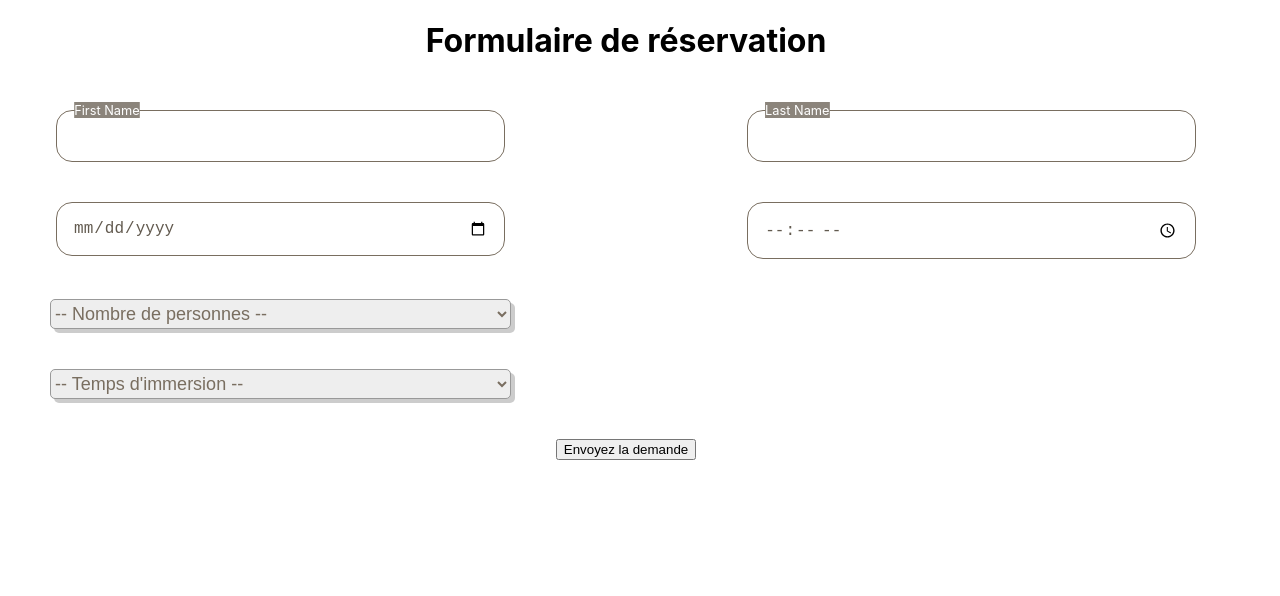
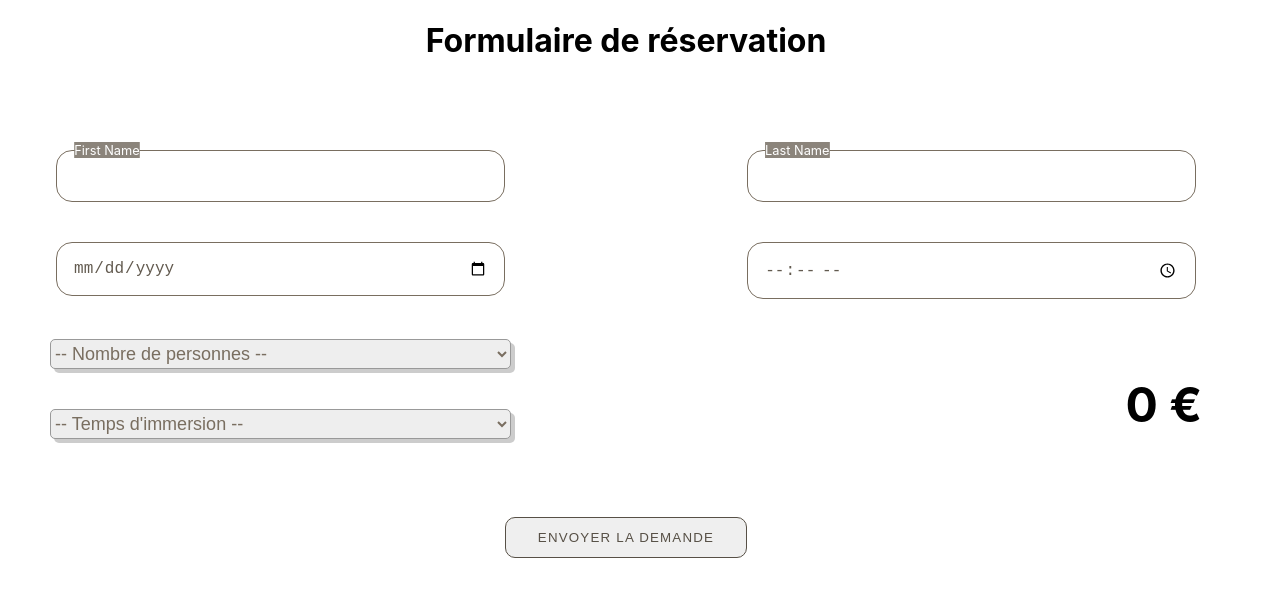
Before and after one commit to russenbissemo/hackakingtimevr, a React (Create React App) app: page / in a window 1280 px wide. Shown: the top 596 px of the page. Built offline with nearby package versions, Linux system fonts and the light colour scheme.

Commit message:
formulaire de réservation et devis

```diff
--- /dev/null
+++ b/src/Components/Formulaire/FonctionDevis/DevisPersonnalise.jsx
@@ -0,0 +1,65 @@
+const DevisPersonnalise = [
+    {
+        id: 1,
+        nombrePersonnes: "1",
+        prix: 24,
+        tempsImmersion: "45",
+    },
+    {
+        id: 2,
+        nombrePersonnes: "2",
+        prix: 48,
+        tempsImmersion: "45",
+    },
+    {
+        id: 3,
+        nombrePersonnes: "3",
+        prix: 72,
+        tempsImmersion: "45",
+    },
+    {
+        id: 4,
+        nombrePersonnes: "4",
+        prix: 96,
+        tempsImmersion: "45",
+    },
+    {
+        id: 5,
+        nombrePersonnes: "5",
+        prix: 120,
+        tempsImmersion: "45",
+    },
+    {
+        id: 6,
+        nombrePersonnes: "6",
+        prix: 144,
+        tempsImmersion: "45",
+    },
+    {
+        id: 7,
+        nombrePersonnes: "7",
+        prix: 168,
+        tempsImmersion: "45",
+
+    },
+    {
+        id: 8,
+        nombrePersonnes: "8",
+        prix: 192,
+        tempsImmersion: "45",
+    },
+    {
+        id: 9,
+        nombrePersonnes: "9",
+        prix: 216,
+        tempsImmersion: "45",
+    },
+    {
+        id: 10,
+        nombrePersonnes: "10",
+        prix: 240,
+        tempsImmersion: "45",
+    },
+]
+
+export default DevisPersonnalise;
--- /dev/null
+++ b/src/Components/Formulaire/FonctionDevis/FonctionDevis.jsx
@@ -0,0 +1,14 @@
+// import { useState, useEffect } from "react";
+
+export default function FonctionDevis({ devisPrice }){
+    if(devisPrice === "titleSelect"){
+        return (
+        <div className="noPrice">
+            <h1>----€</h1>
+            </div>
+        )
+    }
+    return(
+<h1>{`${devisPrice * 24} €`}</h1>
+ )
+}
--- a/src/Components/Formulaire/FormulaireReservation/FormulaireReservation.css
+++ b/src/Components/Formulaire/FormulaireReservation/FormulaireReservation.css
@@ -7,7 +7,7 @@
 .titreFormulaireReservation{
     display: flex;
     justify-content: center;
-    margin-bottom: 50px;
+    margin-bottom: 90px;
 }
 
 .AllDivFormulaireReservation{
@@ -75,3 +75,70 @@ select{
 .envoyerDemandeReservation{
     margin-top: 40px;
 }
+
+@import url('https://fonts.googleapis.com/css2?family=Roboto&display=swap');
+
+.wrapper {
+    display: flex;
+    justify-content: center;
+    margin-top: 50px;
+    font-family: 'Roboto', sans-serif;
+}
+
+.btn {
+  position: relative;
+  display: inline-block;
+  letter-spacing: 1.2px;
+  padding: 12px 32px;
+  text-align: center;
+  text-transform: uppercase;
+  overflow: hidden;
+  z-index: 1;
+  cursor: pointer;
+}
+
+.btn:focus {
+  outline: none;
+}
+.btn--primary {
+  color: rgb(87, 80, 70);
+}
+.btn--border {
+  border: 1px solid rgb(87, 80, 70);
+  border-radius: 10px;
+  box-sizing: border-box;
+}
+.btn--animated {
+  transition-property: color;
+  transition-duration: 0.2s;
+}
+.btn--animated:before {
+  content: "";
+  position: absolute;
+  top: 0;
+  left: 0;
+  right: 0;
+  bottom: 0;
+  background: rgb(121, 110, 96);
+  transform: scaleX(0);
+  transform-origin: 0 50%;
+  transition-property: transform;
+  transition-duration: 0.5s;
+  transition-timing-function: ease-out;
+  z-index: -1;
+}
+.btn--animated:hover {
+  color: #fff;
+}
+.btn--animated:hover:before {
+  transform: scaleX(1);
+  transition-timing-function: cubic-bezier(0.45, 1.64, 0.47, 0.66);
+}
+
+.devis{
+    width: 100%;
+    display: flex;
+    flex-direction: row-reverse;
+    margin-top: -4em;
+    font-size: x-large;
+}
--- a/src/Components/Formulaire/FormulaireReservation/FormulaireReservation.jsx
+++ b/src/Components/Formulaire/FormulaireReservation/FormulaireReservation.jsx
@@ -1,10 +1,17 @@
-import "./FormulaireReservation.css"
+import { useState } from "react";
+import "./FormulaireReservation.css";
+import devisPersonnalise from "../FonctionDevis/DevisPersonnalise";
+import FonctionDevis from "../FonctionDevis/FonctionDevis";
 
 export default function FormulaireReservation(){
+
+    const [price, setPrice] = useState("")
+    console.log(price);
+
    return(
    <div className="AllDivFormulaireReservation">
         <form>
-            <div className="FormulaireReservation">
+            <div className="titreFormulaireReservationDiv">
                 <h1 className="titreFormulaireReservation">Formulaire de réservation</h1>
             </div>
             <div className="inputFirstNameAndName">
@@ -25,32 +32,33 @@ export default function FormulaireReservation(){
                     <input type="time" required/>
                 </div>
             </div>
+
             <div className="AllNombrePersonnesTemps">
                 <div className="nombrePersonnes">
-                        <select name="nombrePersonnesSelect" id="nombrePersonnes" required>
-                            <option value="" id="nombrePersonnes" selected>-- Nombre de personnes --</option>
-                            <option id="1personne" value="1">1</option>
-                            <option id="2personnes" value="2">2</option>
-                            <option id="3personnes" value="3">3</option>
-                            <option id="4personnes" value="4">4</option>
-                            <option id="5personnes" value="5">5</option>
-                            <option id="6personnes" value="6">6</option>
-                            <option id="7personnes" value="7">7</option>
-                            <option id="8personnes" value="8">8</option>
-                            <option id="9personnes" value="9">9</option>
-                            <option id="10personnes" value="10">10</option>
+                    <select onChange={(e) => setPrice (e.target.value)} name="nombrePersonnesSelect" id="nombrePersonnes" required>
+                        <option value="titleSelect" id="nombrePersonnes" selected>-- Nombre de personnes --</option>
+                            {devisPersonnalise.map((devisPerso, index) => (
+                                <option  key={devisPerso.id} id={devisPerso.id} value={devisPerso.nombrePersonnes}>{devisPerso.nombrePersonnes}</option>
+                            ))}
                     </select>
                 </div>
                     <div className="tempsReservation">
                             <select name="tempsReservationSelect" id="tempsReservatoin" required>
                                 <option value="" id="tempsReservation" selected>-- Temps d'immersion --</option>
-                            <option id="30minutes" value="30minutes">30 minutes</option>
-                            <option id="1heure" value="1heure">1 heure</option>
-                            <option id="1heure30minutes" value="1heure30minutes">1 heure 30</option>
+                                <option key="tempsImmersion" id="tempsImmersion" value="">45 min</option>
                             </select>
+
                     </div>
                 </div>
-            <button className="envoyerDemandeReservation" type="submit">Envoyez la demande</button>
+                  <div className="devis">
+                        <FonctionDevis
+                        devisPrice={price}
+                        />
+                    </div>
+
+            <div className="wrapper">
+                <button className="btn btn--border btn--primary btn--animated" type="submit">Envoyer la demande</button>
+            </div>
         </form>
     </div>
    )
```
Lines whose indentation alone changed are shown as unchanged.
